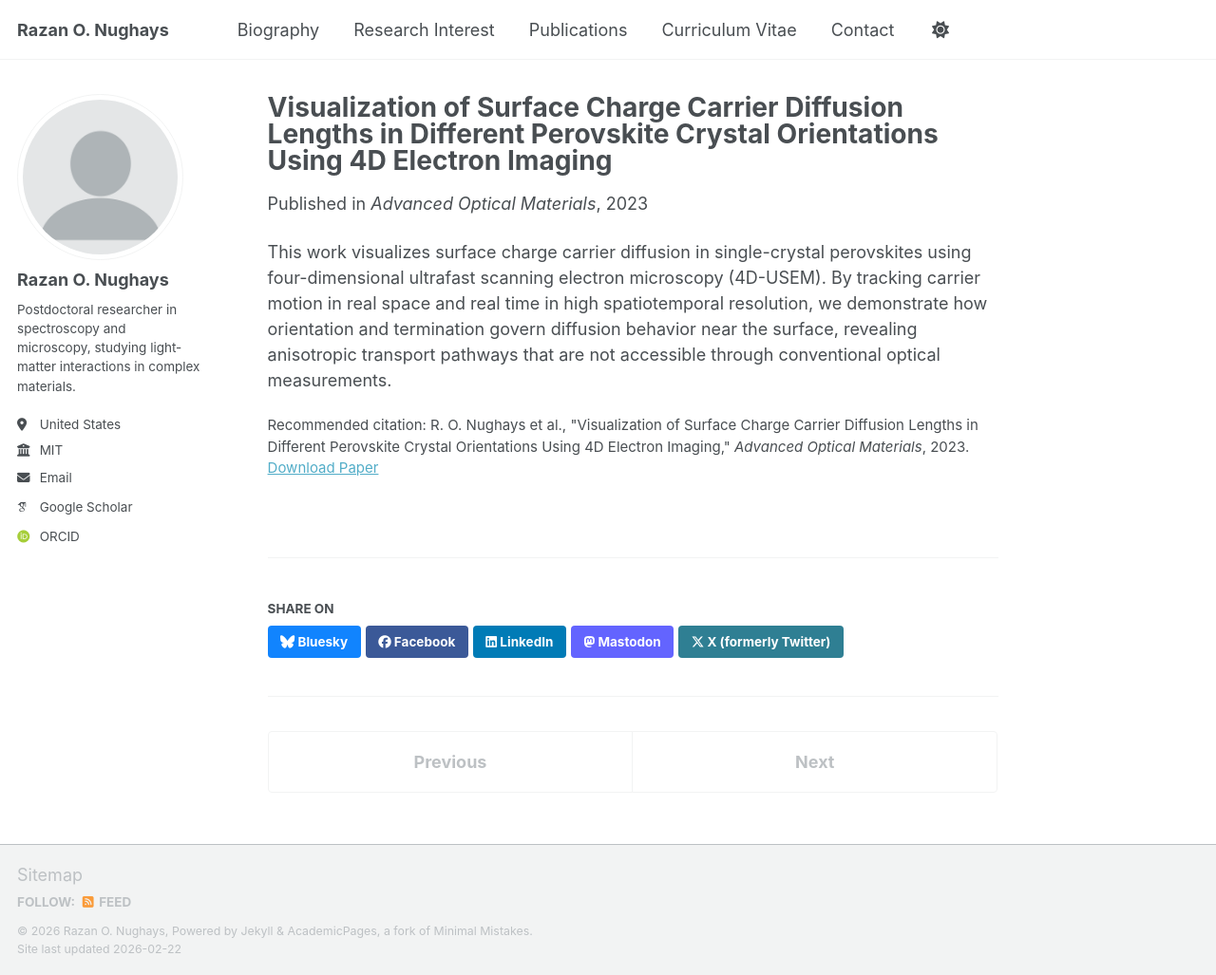
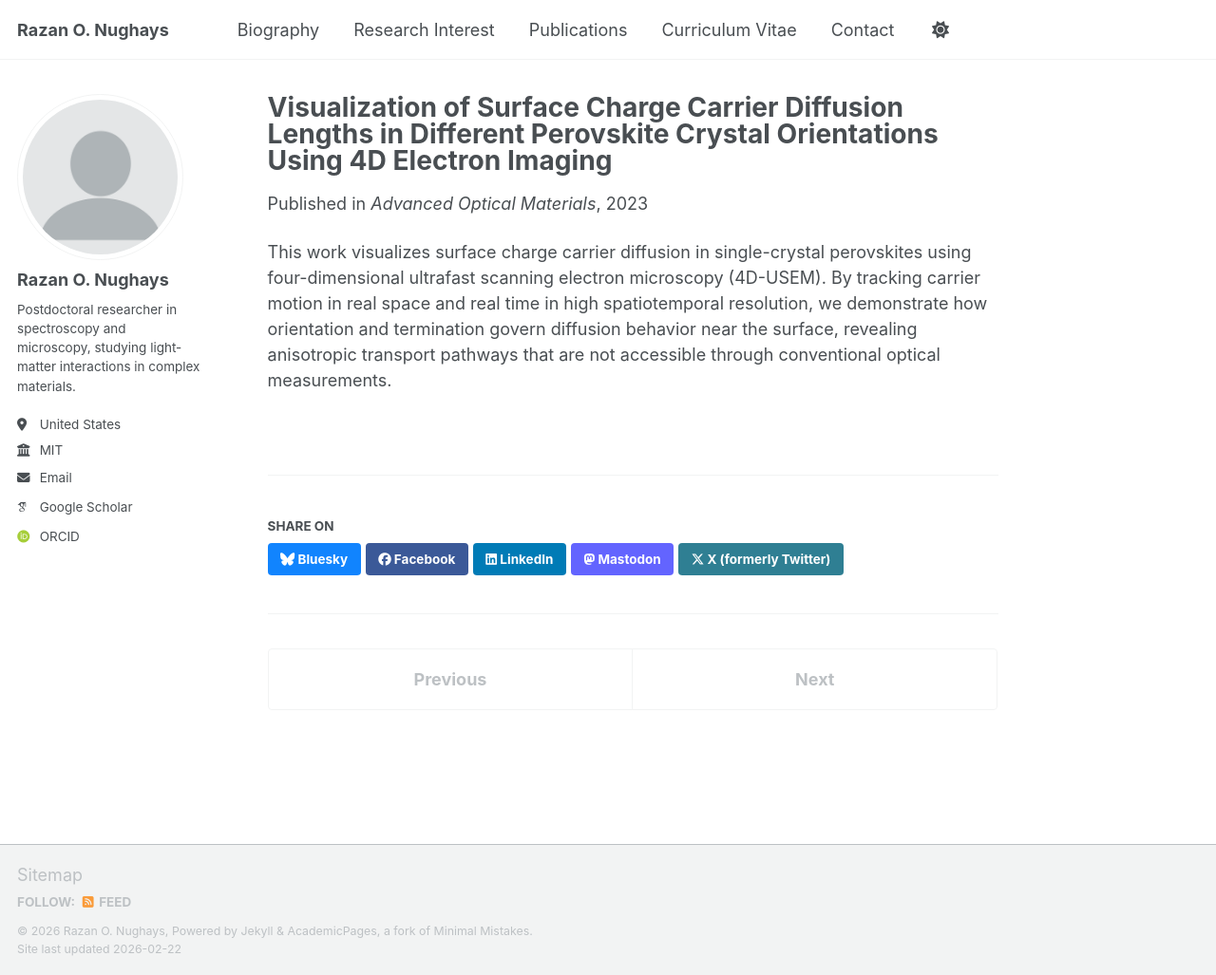
Before and after one commit to RazanNughays/RazanNughays.github.io, a Jekyll site: the page built from _publications/2023-03-20-4d-electron-imaging-perovskites.md, in a window 1280 px wide and 1027 px high. Shown: the whole window at 95% size. Built offline with Jekyll 4.4.1, drawn with Linux system fonts in a browser that asks for light colours; some web fonts are replaced; a script bundle is joined from its source files by our own code; library files that are not in the unit come from our copies.

Commit message:
Update 2023-03-20-4d-electron-imaging-perovskites.md

```diff
--- a/_publications/2023-03-20-4d-electron-imaging-perovskites.md
+++ b/_publications/2023-03-20-4d-electron-imaging-perovskites.md
@@ -7,7 +7,6 @@ excerpt: "Real-space visualization of surface charge-carrier diffusion lengths a
 date: 2023-03-20
 venue: "Advanced Optical Materials"
 paperurl: "https://doi.org/10.1002/adom.202300190"
-citation: 'R. O. Nughays et al., "Visualization of Surface Charge Carrier Diffusion Lengths in Different Perovskite Crystal Orientations Using 4D Electron Imaging," <i>Advanced Optical Materials</i>, 2023.'
 ---
 
 This work visualizes surface charge carrier diffusion in single-crystal perovskites using four-dimensional ultrafast scanning electron microscopy (4D-USEM). By tracking carrier motion in real space and real time in high spatiotemporal resolution, we demonstrate how orientation and termination govern diffusion behavior near the surface, revealing anisotropic transport pathways that are not accessible through conventional optical measurements.
```
